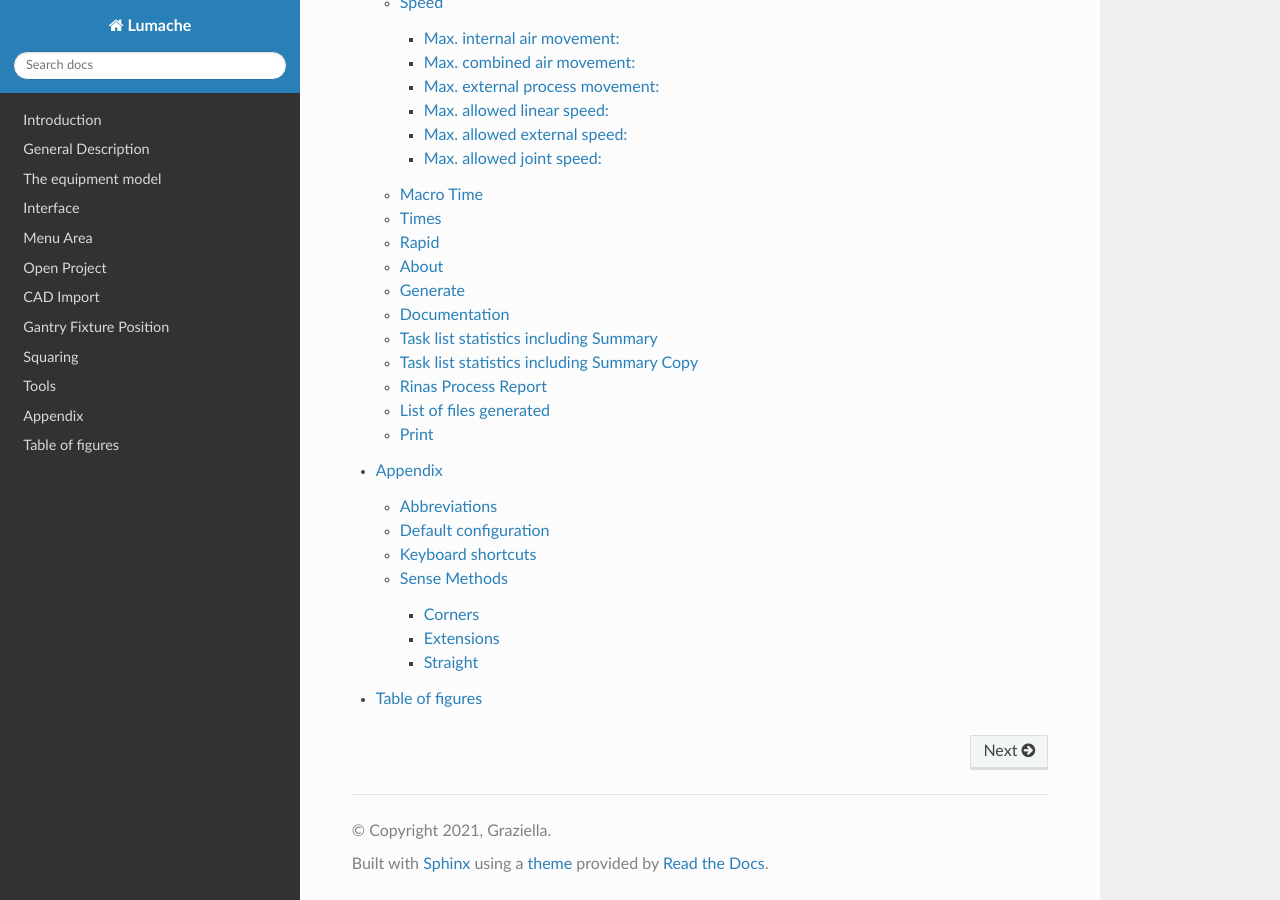
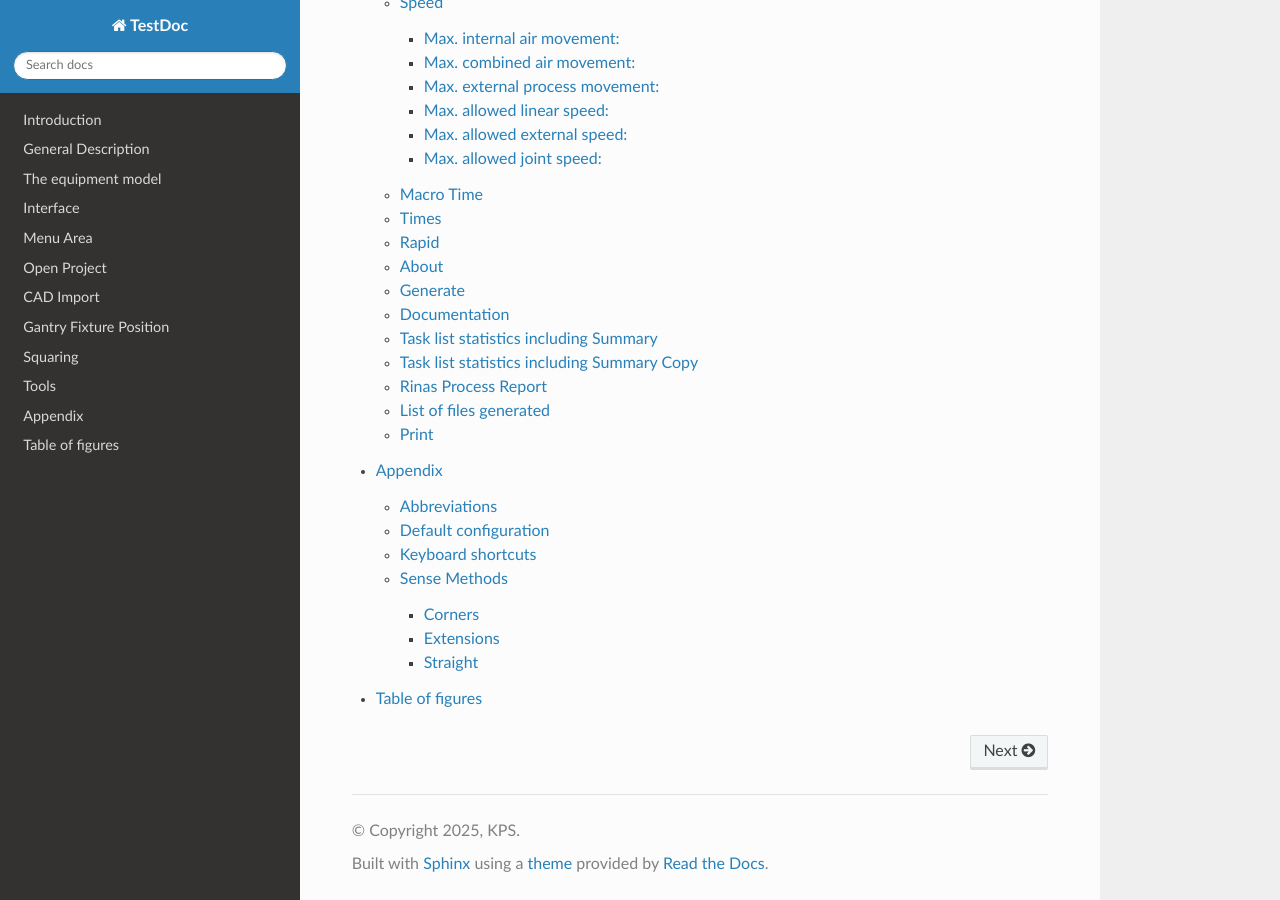
Before and after one commit to s307543138/Manual, a Sphinx documentation site: the page built from docs/source/index.rst, in a window 1280 px wide and 900 px high, scrolled down 6530 px. Built offline with Sphinx 7.4.7 and the Read the Docs theme 3.1.0, drawn with Linux system fonts in a browser that asks for light colours.

Commit message:
Update conf.py

```diff
--- a/docs/source/conf.py
+++ b/docs/source/conf.py
@@ -2,9 +2,9 @@
 
 # -- Project information
 
-project = 'Lumache'
-copyright = '2021, Graziella'
-author = 'Graziella'
+project = 'TestDoc'
+copyright = '2025, KPS'
+author = 'KPS'
 
 release = '0.1'
 version = '0.1.0'
```
